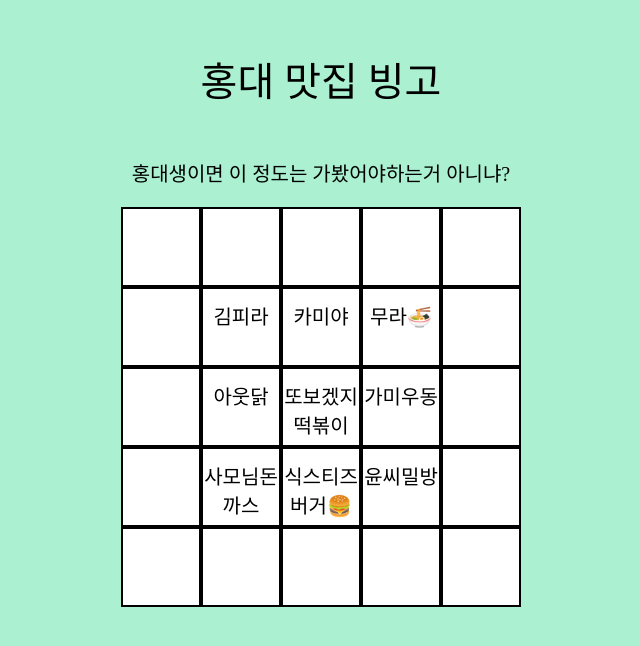
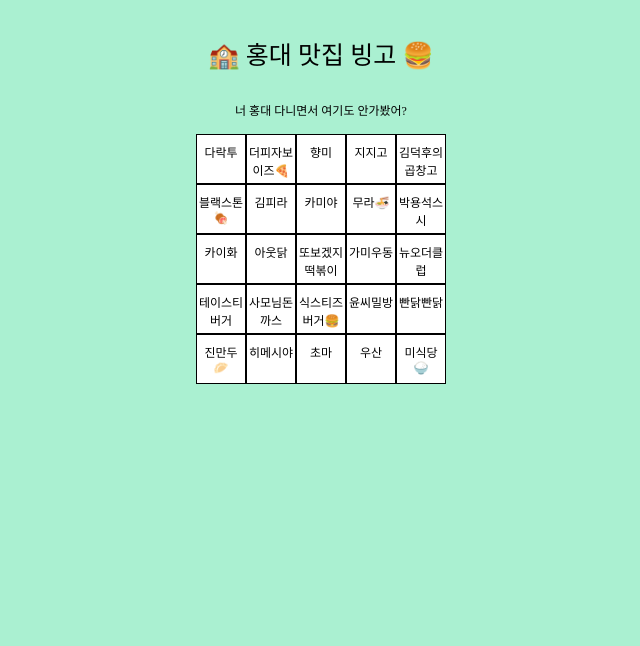
Before and after one commit to puba5/MatZipJokBo, a Next.js app: page /bingo in a window 1280 px wide. Shown: the top 646 px of the page, without its empty margins (319-959 px from the left). Built offline with nearby package versions, Linux system fonts and the light colour scheme.

Commit message:
add emoji, add bingo btn on index page useReduce를 이용하여 빙고 구현

```diff
--- a/components/bingoTable/td.js
+++ b/components/bingoTable/td.js
@@ -19,18 +19,18 @@
 const Wrapper = styled.div``;
 
 const NotSelected = styled.div`
-  border: 2px solid black;
-  width: 8rem;
-  height: 8rem;
-  font-size: 2rem;
+  border: 1px solid black;
+  width: 5rem;
+  height: 5rem;
+  font-size: 1.2rem;
   background-color: white;
   padding-top: 15%;
 `;
 const Selected = styled.div`
-  border: 2px solid black;
-  width: 8rem;
-  height: 8rem;
-  font-size: 2rem;
+  border: 1px solid black;
+  width: 5rem;
+  height: 5rem;
+  font-size: 1.2rem;
   background-color: pink;
   color: black;
   padding-top: 15%;
--- a/pages/bingo.js
+++ b/pages/bingo.js
@@ -12,11 +12,11 @@
   ],
 
   bingoContent: [
-    ["", "", "", "", ""],
-    ["", "김피라", "카미야", `무라🍜`, ""],
-    ["", "아웃닭", "또보겠지떡볶이", "가미우동", ""],
-    ["", "사모님돈까스", "식스티즈버거🍔", "윤씨밀방", ""],
-    ["", "", "", "", ""],
+    ["다락투", "더피자보이즈🍕", "향미", "지지고", "김덕후의곱창고"],
+    ["블랙스톤🍖", "김피라", "카미야", `무라🍜`, "박용석스시"],
+    ["카이화", "아웃닭", "또보겠지떡볶이", "가미우동", "뉴오더클럽"],
+    ["테이스티버거", "사모님돈까스", "식스티즈버거🍔", "윤씨밀방", "빤닭빤닭"],
+    ["진만두🥟", "히메시야", "초마", "우산", "미식당🍚"],
   ],
 };
 
@@ -72,8 +72,8 @@
   return (
     <Wrapper>
       <Lists>
-        <Title>홍대 맛집 빙고</Title>
-        <Description>홍대생이면 이 정도는 가봤어야하는거 아니냐?</Description>
+        <Title>🏫 홍대 맛집 빙고 🍔</Title>
+        <Description>너 홍대 다니면서 여기도 안가봤어?</Description>
         <Table
           onClick={onClickTable}
           tableData={state.tableData}
@@ -89,19 +89,19 @@
   font-size: 3rem;
   min-height: 100vh;
   background-color: rgb(170, 240, 209);
-  padding: 2rem 4rem;
+  padding: 2rem 2rem;
 `;
 
 const Title = styled.p`
-  font-size: 4rem;
+  font-size: 2.5rem;
   text-align: center;
-  margin: 3rem;
+  margin: 1.5rem;
 `;
 
 const Description = styled.p`
-  font-size: 2rem;
+  font-size: 1.2rem;
   text-align: center;
-  margin: 2rem auto;
+  margin: 1.5rem auto;
 `;
 
 const Lists = styled.div`
```
Also changed, not shown: components/before_result.js (+16 -16 lines), pages/index.js (+14 -4 lines), pages/result.js (+2 -6 lines).
